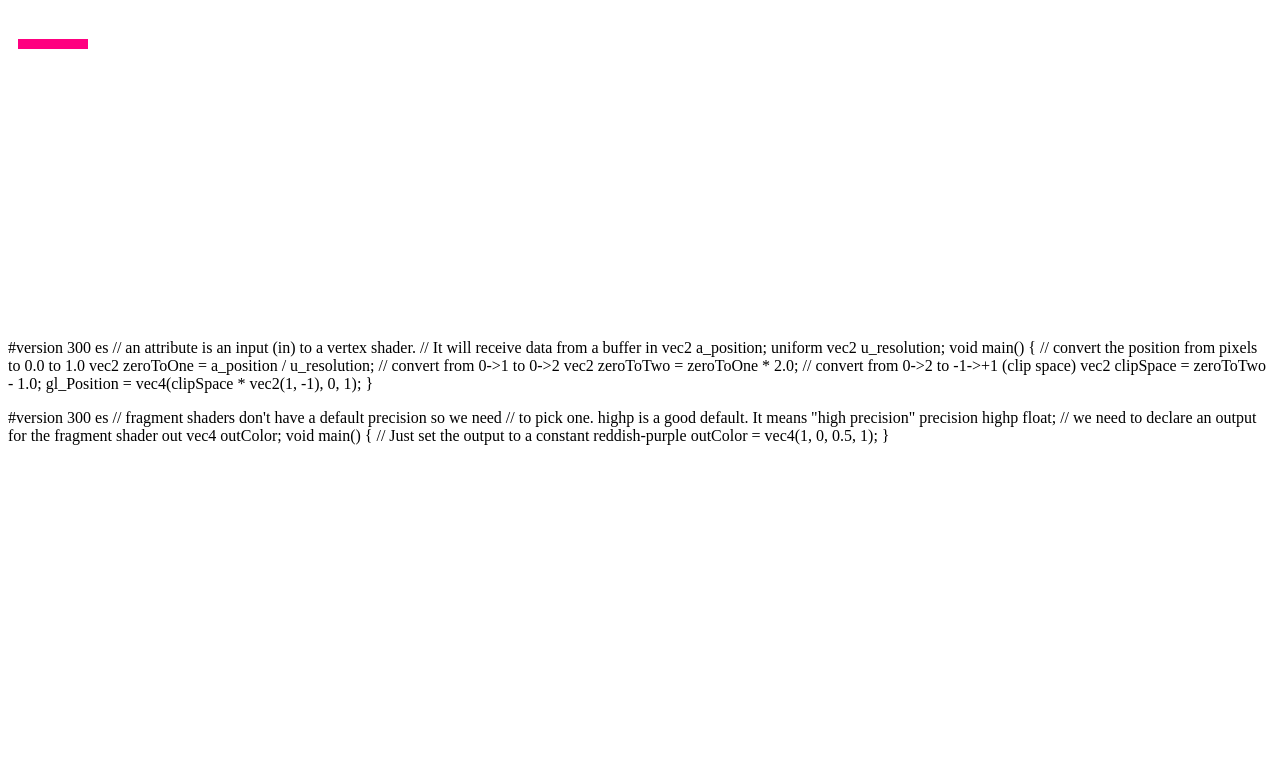
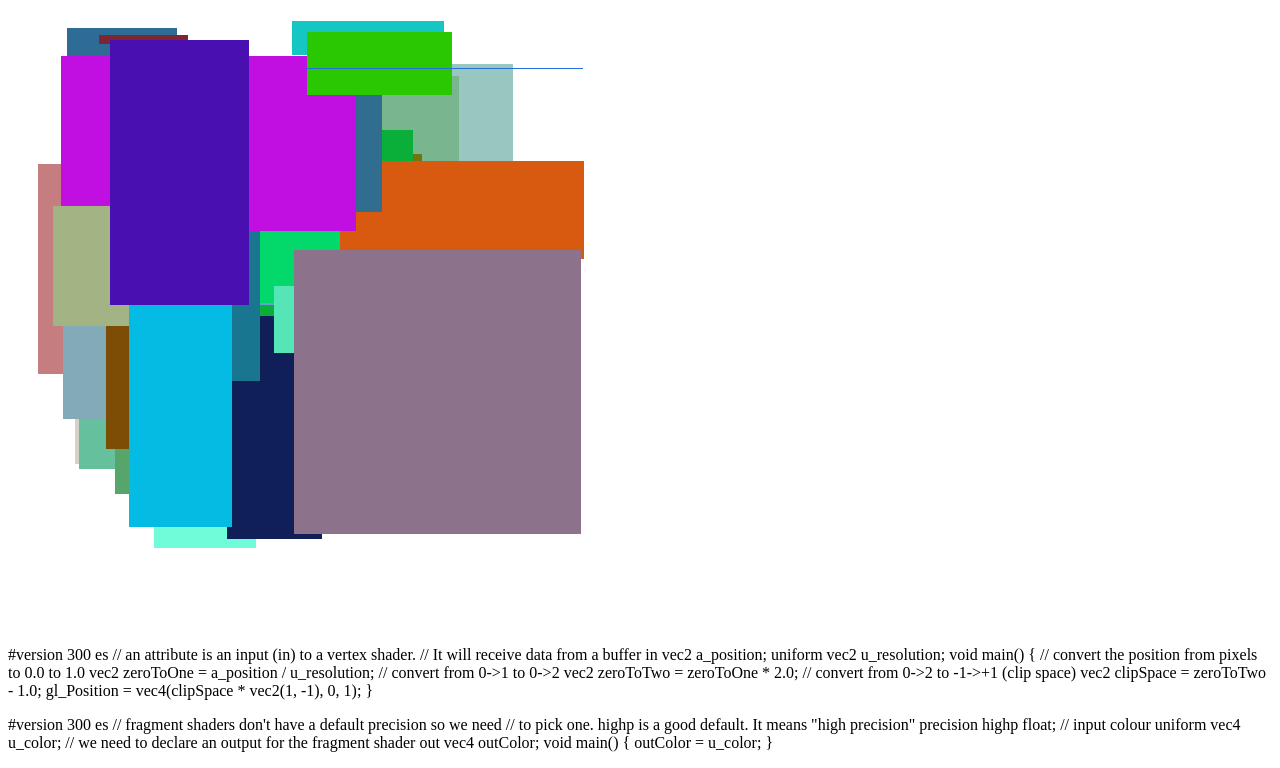
Before and after one commit to JamesBell15/learning-webgl, a plain HTML site: page index.html in a window 1280 px wide. Shown: the part 61-829 px from the top of the page. Before the commit the page ends 800 px from the top, so only its background shows below. Drawn offline with Linux system fonts and the light colour scheme.

Commit message:
50 random rectangles!

```diff
--- a/fragmentShader.js
+++ b/fragmentShader.js
@@ -5,11 +5,13 @@ const fragmentShaderSource = `#version 300 es
   // to pick one. highp is a good default. It means "high precision"
   precision highp float;
 
+  // input colour
+  uniform vec4 u_color;
+
   // we need to declare an output for the fragment shader
   out vec4 outColor;
 
   void main() {
-    // Just set the output to a constant reddish-purple
-    outColor = vec4(1, 0, 0.5, 1);
+    outColor = u_color;
   }
 `
--- a/index.html
+++ b/index.html
@@ -3,7 +3,7 @@
 <body>
 <h1 id='title'> HI </h1>
 
-<canvas id="c"  width="10" height="15" style="width: 400px; height: 300px;"></canvas>
+<canvas id="c"  width="15" height="12" style="width: 60%; height: 48%;"></canvas>
 
 <p id='v'>No vertex shader!</p>
 <p id='f'>No fragment shader!</p>
--- a/program.js
+++ b/program.js
@@ -12,6 +12,27 @@ const vcheck = document.getElementById("v")
 vcheck.textContent = vertexShaderSource
 const fcheck = document.getElementById("f")
 fcheck.textContent = fragmentShaderSource
+
+// Returns a random integer from 0 to range - 1.
+function randomInt(range) {
+  return Math.floor(Math.random() * range);
+}
+
+// Fill the buffer with the values that define a rectangle.
+function setRectangle(gl, x, y, width, height) {
+  var x1 = x;
+  var x2 = x + width;
+  var y1 = y;
+  var y2 = y + height;
+  gl.bufferData(gl.ARRAY_BUFFER, new Float32Array([
+     x1, y1,
+     x2, y1,
+     x1, y2,
+     x1, y2,
+     x2, y1,
+     x2, y2,
+  ]), gl.STATIC_DRAW);
+}
 
 function createShader(gl, type, source) {
   let shader = gl.createShader(type);
@@ -51,19 +72,11 @@ var positionAttributeLocation = gl.getAttribLocation(program, "a_position");
 
 var resolutionUniformLocation = gl.getUniformLocation(program, "u_resolution");
 
+var colorLocation = gl.getUniformLocation(program, "u_color");
+
 var positionBuffer = gl.createBuffer();
+
 gl.bindBuffer(gl.ARRAY_BUFFER, positionBuffer);
-
-// 2D pixel points
-var positions = [
-  10, 20,
-  80, 20,
-  10, 30,
-  10, 30,
-  80, 20,
-  80, 30,
-];
-gl.bufferData(gl.ARRAY_BUFFER, new Float32Array(positions), gl.STATIC_DRAW);
 
 var vao = gl.createVertexArray();
 gl.bindVertexArray(vao);
@@ -112,11 +125,23 @@ gl.useProgram(program);
 // Bind the attribute/buffer set we want.
 gl.bindVertexArray(vao);
 
+
+
 // Pass in the canvas resolution so we can convert from
 // pixels to clip space in the shader
 gl.uniform2f(resolutionUniformLocation, gl.canvas.width, gl.canvas.height);
 
-var primitiveType = gl.TRIANGLES;
-var offset = 0;
-var count = 6;
-gl.drawArrays(primitiveType, offset, count);
+for (var ii = 0; ii < 50; ++ii) {
+  // Put a rectangle in the position buffer
+  setRectangle(
+      gl, randomInt(300), randomInt(300), randomInt(300), randomInt(300));
+
+  // Set a random color.
+  gl.uniform4f(colorLocation, Math.random(), Math.random(), Math.random(), 1);
+
+  // Draw the rectangle.
+  var primitiveType = gl.TRIANGLES;
+  var offset = 0;
+  var count = 6;
+  gl.drawArrays(primitiveType, offset, count);
+}
```
